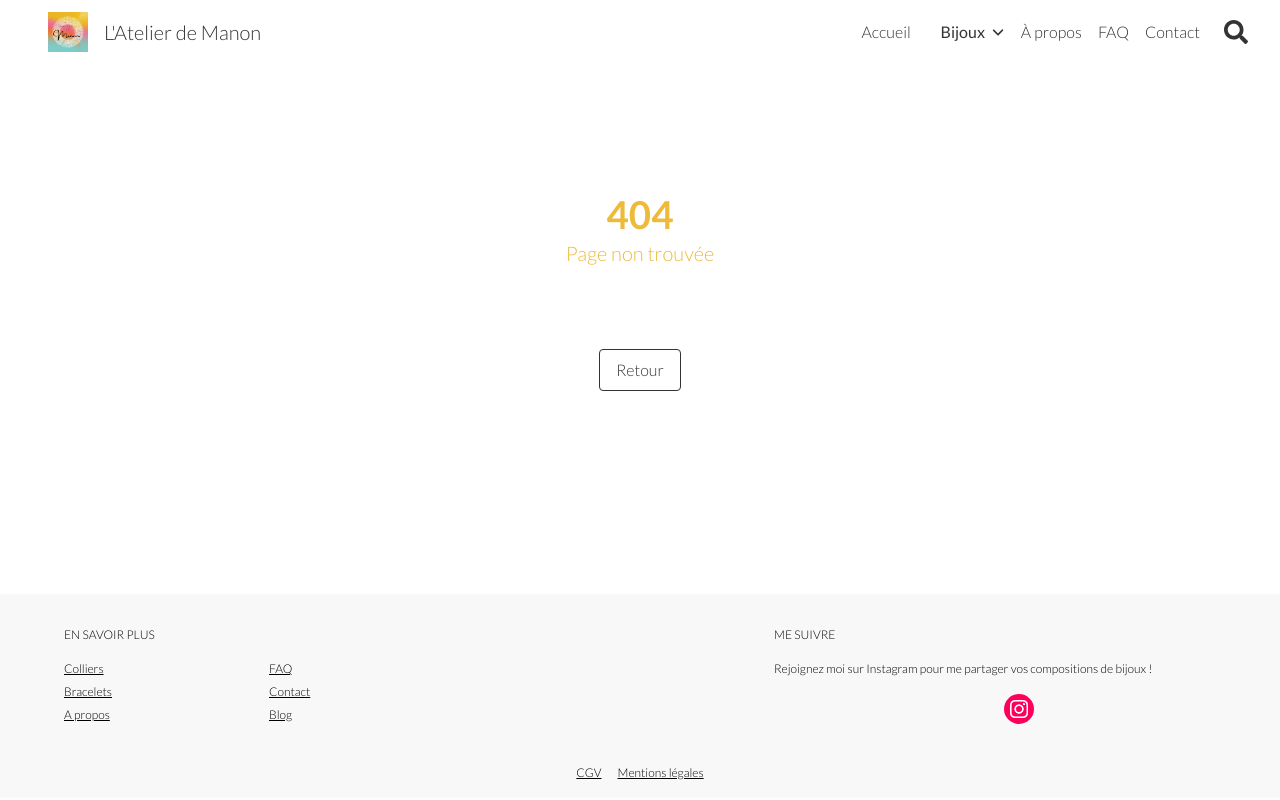
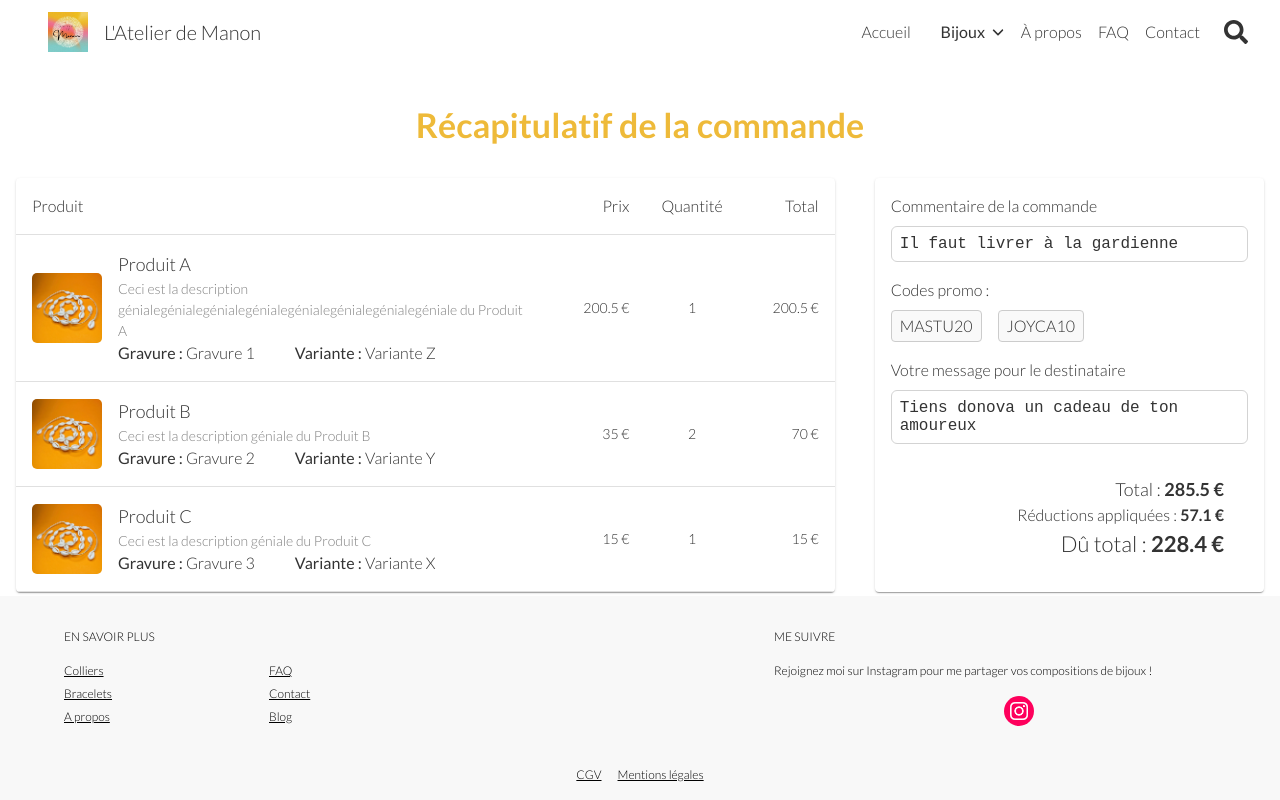
Before and after one commit to LovisCoding/atelier_manon_front, a React (Vite) app: page /command/1 in a window 1280 px wide. Built offline with nearby package versions, Linux system fonts and the light colour scheme.

Commit message:
footer fix

```diff
--- a/routes/AppRoutes.jsx
+++ b/routes/AppRoutes.jsx
@@ -43,6 +43,7 @@ const AppRoutes = () => {
 				<Route path="/home" element={<Home />} />
 				<Route path="/cgv" element={<CGV />} />
 				<Route path="/cart" element={<Cart />} />
+				<Route path="/command/:id" element={<Command />} />
 				{/* Routes sans le Footer */}
 				<Route path="/admin" element={<Admin />} />
 				<Route path="/admin/faq" element={<FoireAuxQuestions />} />
--- a/src/components/Footer.jsx
+++ b/src/components/Footer.jsx
@@ -19,14 +19,15 @@ function Footer() {
             container
             width="100%"
             columns={{ xs: 3, sm: 8, md: 12 }}
-            sx={{ padding: "1rem", margin: 0, fontSize: '12px' }}
+            sx={{ padding: "1rem", margin: 0, fontSize: '12px', marginTop:'auto' }}
             bgcolor="#F8F8F8"
             color="black"
             spacing={5}
+
         >
             <Box >
                 <Grid2 container columns={{xs:2, sm:8, md:12}} spacing={3} paddingTop="1rem" >
-                    <Grid2 item size={{xs: 2, sm: 8, md: 5}} display="flex" direction="column" justifyContent="center" >
+                    <Grid2 item size={{xs: 2, sm: 8, md: 5}} display="flex" flexDirection="column" justifyContent="center" >
                         <Stack width="100%" >
                             <Stack padding="0rem 0 1rem 3rem" >EN SAVOIR PLUS</Stack>
                             <Stack display="flex" flexDirection="column" justifyContent="center" gap=".3rem" >
--- a/src/pages/Command.jsx
+++ b/src/pages/Command.jsx
@@ -54,7 +54,9 @@ function Command() {
                 display="flex"
                 justifyContent="center"
                 padding="1rem 0"
-            >Récapitulatif de commande</Typography>
+                mt={3}
+                mb={2}
+            >Récapitulatif de la commande</Typography>
 
             <Grid2 container columns={{ xs: 2, sm: 8, md: 12 }} spacing={5} justifyContent="center" margin="0 1rem" >
                 <Grid2 item size={{ xs: 2, sm: 8, md: 8 }} >
--- a/src/theme/theme.js
+++ b/src/theme/theme.js
@@ -44,6 +44,15 @@ const theme = createTheme({
     },
   },
   components: {
+    MuiCssBaseline: {
+      styleOverrides: {
+        '#root': {
+          minHeight: '100vh',
+          display: 'flex',
+          flexDirection: 'column'
+        }
+      }
+    },
     // Variants and styles for Typography
     MuiTypography: {
       variants: [
```
